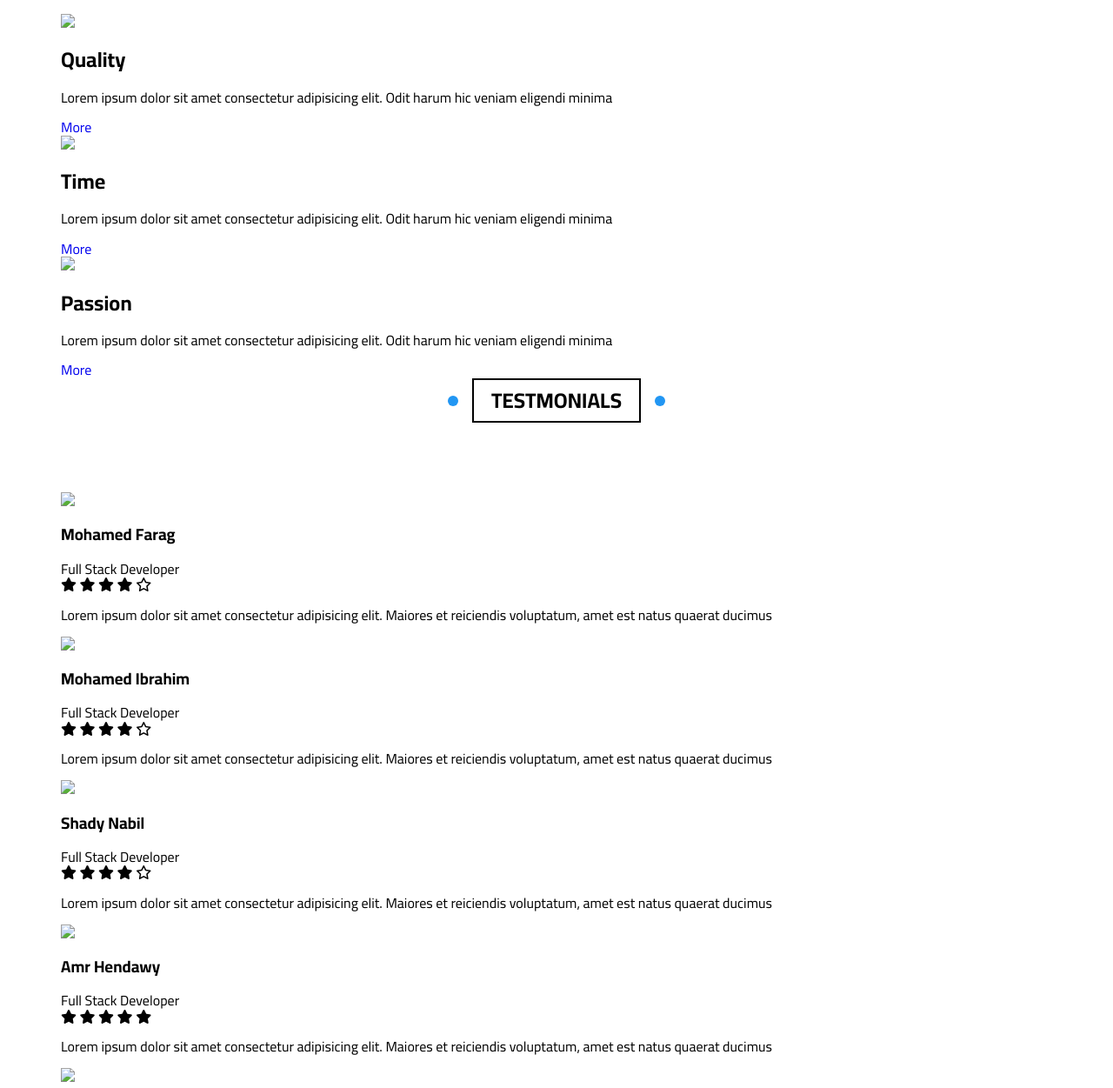
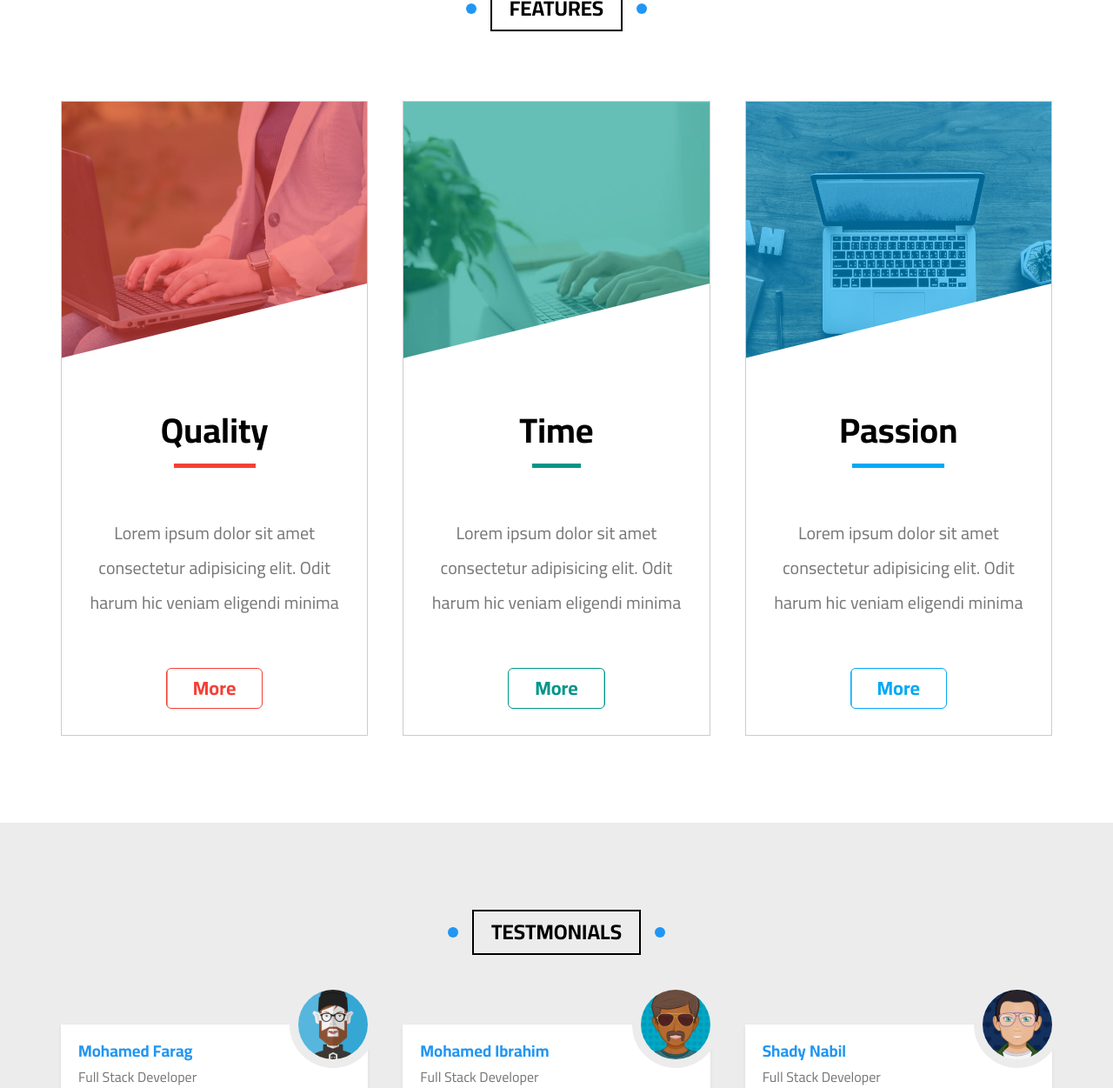
Before and after one commit to bayanBinTahin/Elzero-web, a website: page index.html in a window 1280 px wide. Shown: the part 3118-4369 px from the top of the page at 87% size. Drawn offline with Linux system fonts and the light colour scheme.

Commit message:
testmonials

```diff
--- a/css/style.css
+++ b/css/style.css
@@ -519,6 +519,200 @@
         animation: flashing 0.7s;
     }
     /* end gallery */
+    /* start features */
+
+    .features {
+        padding-top: var(--section-padding);
+        padding-bottom: var(--section-padding);
+        background-color: white;
+    }
+
+    .features .container {
+        display: grid;
+        grid-template-columns: repeat(auto-fill, minmax(300px, 1fr));
+        gap: 40px;
+    }
+
+    .features .box {
+        text-align: center;
+        border: 1px solid #ccc;
+    }
+
+    .features .box .img-holder {
+        position: relative;
+        overflow: hidden;
+    }
+
+    .features .box .img-holder::before {
+        content: "";
+        position: absolute;
+        width: 100%;
+        height: 100%;
+    }
+
+    .features .box .img-holder::after {
+        content: "";
+        position: absolute;
+        bottom: 0;
+        right: 0;
+        border-style: solid;
+        border-width: 0px 0 146px 600px;
+        border-color: transparent transparent white transparent;
+        transition: var(--main-transition);
+    }
+
+    .features .box:hover .img-holder::after {
+        border-width: 64px 600px 170px 0;
+        left: 0;
+    }
+
+    .features .box .img-holder img {
+        max-width: 100%;
+    }
+
+    .features .box h2 {
+        font-weight: bold;
+        position: relative;
+        font-size: 40px;
+        margin: auto;
+        width: fit-content;
+        padding-bottom: 20px;
+    }
+
+    .features .box h2::after {
+        content: "";
+        position: absolute;
+        bottom: 0;
+        left: 15px;
+        height: 5px;
+        width: calc(100% - 30px);
+    }
+
+    .features .box p {
+        color: var(--secondary-color);
+        line-height: 2;
+        font-size: 20px;
+        padding: 25px;
+        margin: 30px 0;
+    }
+
+    .features .box a {
+        display: block;
+        border: 1px solid transparent;
+        border-radius: 6px;
+        padding: 10px 30px;
+        font-weight: bold;
+        width: fit-content;
+        margin: 0 auto 30px;
+        font-size: 22px;
+        transition: var(--main-transition);
+    }
+
+    .features .Quality .img-holder::before {
+        background-color: rgb(244 64 54 / 60%);
+    }
+
+    .features .Quality h2::after {
+        background-color: #f44036;
+    }
+
+    .features .Quality a {
+        color: #f44036;
+        border: 1px solid #f44036;
+        background: linear-gradient(to right, #f44036 50%, white 50%);
+        background-size: 200% 100%;
+        background-position: right bottom;
+    }
+
+    .features .Time .img-holder::before {
+        background-color: rgb(0 150 136 / 60%);
+    }
+
+    .features .Time h2::after {
+        background-color: #009688;
+    }
+
+    .features .Time a {
+        color: #009688;
+        border: 1px solid #009688;
+        background: linear-gradient(to right, #009688 50%, white 50%);
+        background-size: 200% 100%;
+        background-position: right bottom;
+    }
+
+    .features .Passion .img-holder::before {
+        background-color: rgb(3 169 244 / 60%);
+    }
+
+    .features .Passion h2::after {
+        background-color: #03a9f4;
+    }
+
+    .features .Passion a {
+        color: #03a9f4;
+        border: 1px solid #03a9f4;
+        background: linear-gradient(to right, #03a9f4 50%, white 50%);
+        background-size: 200% 100%;
+        background-position: right bottom;
+    }
+
+    .features .box:hover a {
+        background-position: left bottom;
+        color: white;
+    }
+    /* end features */
+    /* start testmonials */
+
+    .testmonials {
+        padding-top: var(--section-padding);
+        padding-bottom: var(--section-padding);
+        background-color: var(--section-secondary-color);
+    }
+
+    .testmonials .container {
+        display: grid;
+        grid-template-columns: repeat(auto-fill, minmax(300px, 1fr));
+        gap: 40px;
+    }
+
+    .testmonials .container .box {
+        background-color: white;
+        padding: 20px;
+        box-shadow: 0 2px 4px rgb(0 0 0 / 7%);
+        position: relative;
+    }
+
+    .testmonials .container .box img {
+        position: absolute;
+        height: 100px;
+        width: 100px;
+        border-radius: 50%;
+        border: 10px solid var(--section-secondary-color);
+        top: -50px;
+        right: -10px;
+    }
+
+    .testmonials .container .box h3 {
+        margin: 0 0 10px;
+        color: var(--main-color);
+    }
+
+    .testmonials .container .box .title {
+        color: var(--secondary-color);
+        margin-bottom: 10px;
+        display: block;
+    }
+
+    .testmonials .container .box .rate .filled {
+        color: #ffc107;
+    }
+
+    .testmonials .container .box p {
+        color: var(--secondary-color);
+        line-height: 1.5;
+        margin: 10px 0 0;
+    }
+    /* end testmonials */
     /* start animation */
 
     @keyframes landing-image {
@@ -591,4 +785,11 @@
             height: 200%;
         }
     }
+
+    @keyframes fill-left-complete {
+        100% {
+            left: 0;
+            width: 100%;
+        }
+    }
     /* end animation */
```
Also changed, not shown: images/avatar-01.png (added), images/avatar-02.png (added), images/avatar-03.png (added), images/avatar-04.png (added), images/avatar-05.png (added), images/avatar-06.png (added), images/features-01.jpg (added), images/features-02.jpg (added), images/features-03.jpg (added), images/skills.png (added).
